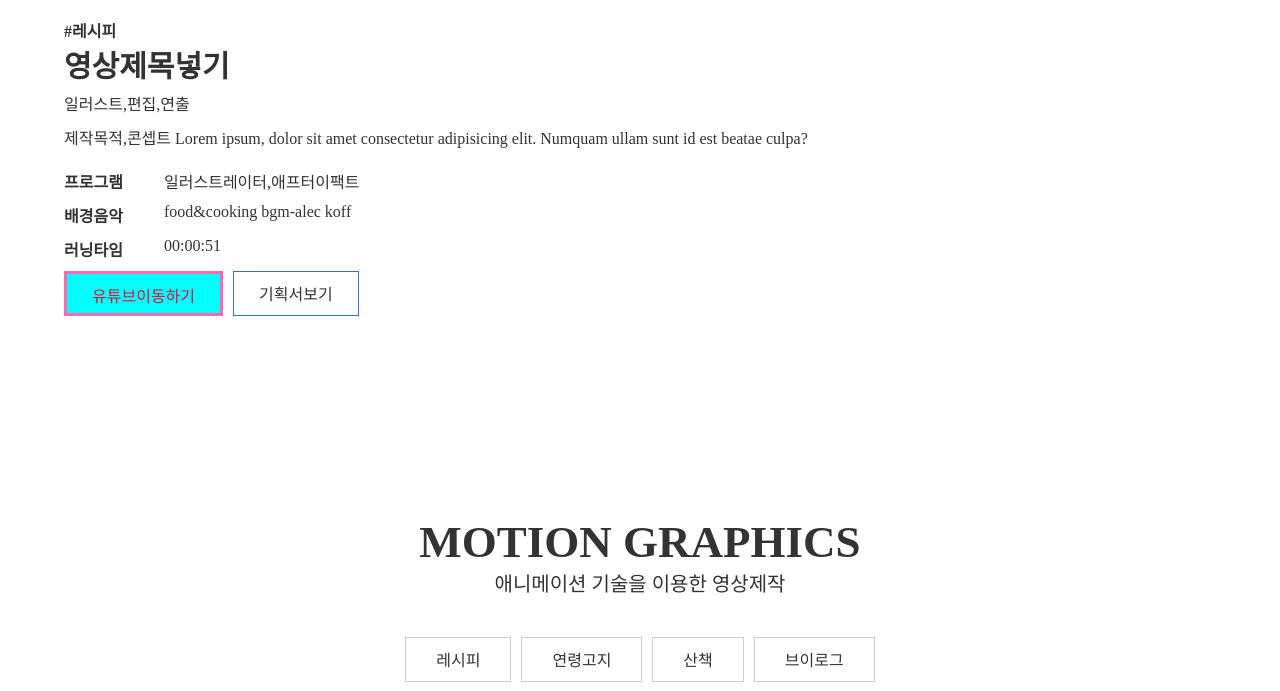
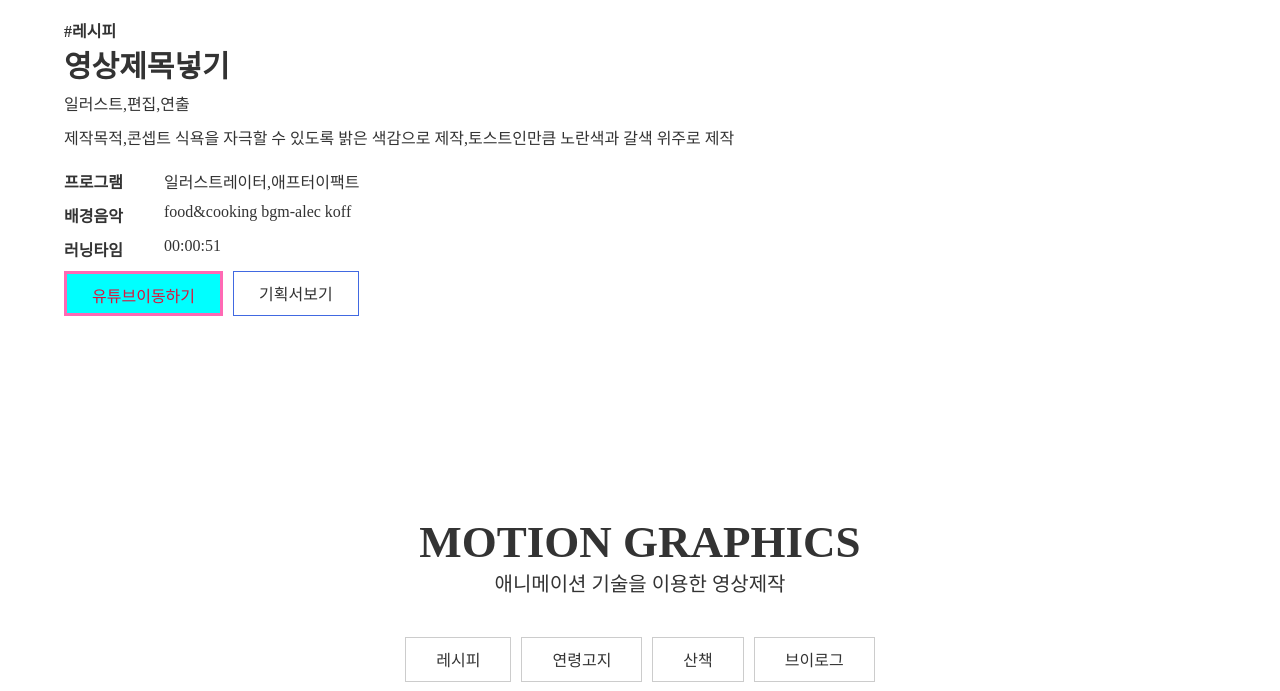
Before and after one commit to tongurami/portfolid, a plain HTML site: page index.html in a window 1280 px wide. Shown: the part 1770-2461 px from the top of the page. Drawn offline with nearby package versions, Linux system fonts and the light colour scheme; a small style sheet from the web is missing.

Commit message:
Add files via upload

```diff
--- a/index.html
+++ b/index.html
@@ -71,7 +71,7 @@
           <strong>#레시피</strong>
           <h4>영상제목넣기</h4>
           <P>일러스트,편집,연출</P>
-          <p>제작목적,콘셉트 Lorem ipsum, dolor sit amet consectetur adipisicing elit. Numquam ullam sunt id est beatae culpa?</p>
+          <p>제작목적,콘셉트 식욕을 자극할 수 있도록 밝은 색감으로 제작,토스트인만큼 노란색과 갈색 위주로 제작</p>
           <dl>
               <dt>프로그램</dt>
               <dd>일러스트레이터,애프터이팩트</dd>
```
